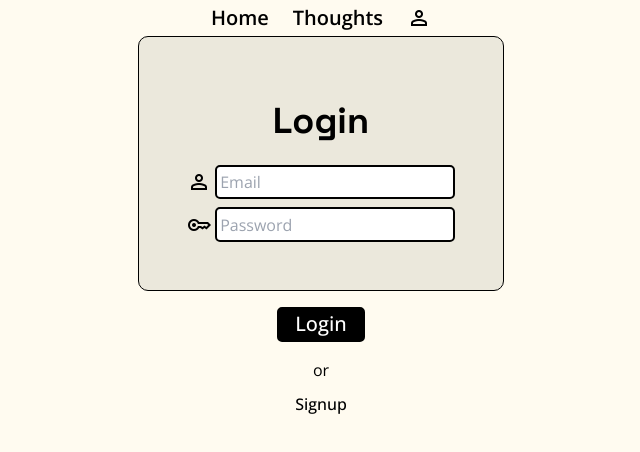
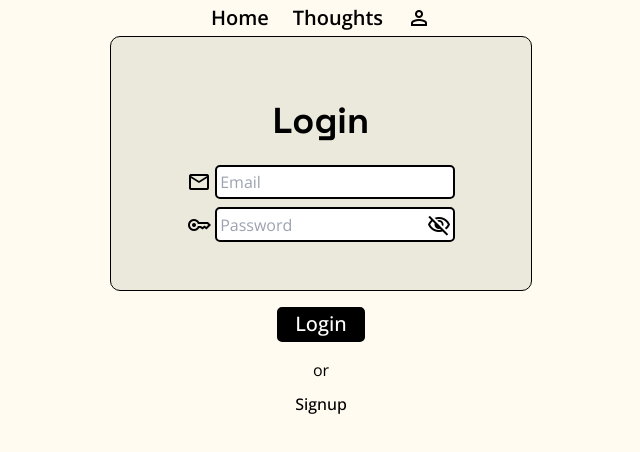
Before and after one commit to MAHARSHI025/fullnext, a Next.js app: page /login in a window 1280 px wide. Shown: the top 452 px of the page, without its empty margins (319-959 px from the left). Built offline with nearby package versions, Linux system fonts and the light colour scheme.

Commit message:
eye update

```diff
--- a/src/app/api/users/updateuser/route.js
+++ b/src/app/api/users/updateuser/route.js
@@ -11,10 +11,10 @@ export async function POST(NextRequest) {
     try {
 
         const reqbody = await NextRequest.json()
-        const { upthought, color, typer } = reqbody
+        const { thought, color, typer } = reqbody
         // console.log(reqbody);
 
-        if (upthought === "") {
+        if (thought === "") {
             return NextResponse.json({
                 error: "input is not given",
                 Status: 400,
@@ -36,7 +36,7 @@ export async function POST(NextRequest) {
         let userdetail = jwt.verify(tokenvalue, process.env.TOKENSECRET,)
         // console.log(userdetail.id);
 
-        let user = await User.findByIdAndUpdate(userdetail.id, { $set: { thought: upthought, color: color, typer: typer } })
+        let user = await User.findByIdAndUpdate(userdetail.id, { $set: { thought: thought, color: color, typer: typer } })
         await user.save()
 
         // console.log(updateduser);
--- a/src/app/components/Update.js
+++ b/src/app/components/Update.js
@@ -5,7 +5,7 @@ import toast, { Toaster } from 'react-hot-toast';
 function Update() {
 
   const [user, setuser] = useState({
-    upthought: "",
+    thought: "",
     color: "transparent",
     typer: "think",
   })
@@ -13,6 +13,7 @@ function Update() {
   const [value, setvalue] = useState("Think");
 
   const updater = async () => {
+
     try {
       const toastId = toast.loading('Please wait..');
       const response = await axios.post("/api/users/updateuser", user)
@@ -92,12 +93,12 @@ function Update() {
         <form className=" flex justify-center items-center flex-col gap-2" >
           <h1 className='space font-bold text-4xl my-4'>Want to update?</h1>
           <div className=' flex gap-2'>
-            <span class="material-symbols-outlined m-0 mt-1">
+            <span className="material-symbols-outlined m-0 mt-1">
               psychology
             </span>
             <textarea type="text"
               value={user.password}
-              onChange={(e) => setuser({ ...user, upthought: e.target.value })}
+              onChange={(e) => setuser({ ...user, thought: e.target.value })}
               placeholder='Enter your thought'
               required
             />
@@ -114,7 +115,7 @@ function Update() {
                 onClick={toggleDropdown}
               >
                 {value}
-                <span class="material-symbols-outlined m-0">
+                <span className="material-symbols-outlined m-0">
                   expand_more
                 </span>
               </h1>
--- a/src/app/globals.css
+++ b/src/app/globals.css
@@ -79,7 +79,10 @@ body {
   background-color: black;
   font-weight: 500;
 }
-
+.align{
+  position: relative;
+  right: 2rem;
+}
 .main {
   color: white;
   /* background-color: #fffbf0; */
--- a/src/app/login/page.js
+++ b/src/app/login/page.js
@@ -10,6 +10,8 @@ function Login() {
 
   const router = useRouter()
 
+  const [icon, seticon] = useState(false);
+  const [password, setpassword] = useState(false);
   const [user, setuser] = useState({
     email: "",
     password: "",
@@ -45,6 +47,10 @@ function Login() {
     }
   }
 
+  let visible = () => {
+    seticon(!icon)
+    setpassword(!password)
+  }
 
 
 
@@ -56,7 +62,7 @@ function Login() {
           <h1 className=' font-bold text-4xl my-4 space'>Login</h1>
           <div className=' flex justify-center items-center gap-1'>
             <span class="material-symbols-outlined m-0">
-              person
+              mail
             </span>
             <input type="email"
               value={user.email}
@@ -66,16 +72,21 @@ function Login() {
             />
           </div>
 
-          <div className=' flex justify-center items-center gap-1'>
+          <div className=' flex justify-center items-center gap-1 ml-7'>
             <span class="material-symbols-outlined m-0">
               key
             </span>
-            <input type="password"
+            <input type={password ? "text" : "password"}
               value={user.password}
               onChange={(e) => setuser({ ...user, password: e.target.value })}
               placeholder='Password'
               required
             />
+            <div className=' absolute align cursor-pointer flex items-center'>
+              <span class="material-symbols-outlined m-0 select-none" onClick={visible}>
+                {icon ? "visibility" : "visibility_off"}
+              </span>
+            </div>
           </div>
         </form>
         <button type="submit" onClick={onlogin} id='signup' className=' text-xl my-2'>Login</button>
--- a/src/app/signup/page.js
+++ b/src/app/signup/page.js
@@ -10,6 +10,8 @@ function Signup() {
   const router = useRouter()
   const [isOpen, setIsOpen] = useState(false);
   const [value, setvalue] = useState("Think");
+  const [icon, seticon] = useState(false);
+  const [password, setpassword] = useState(false);
 
   const [user, setuser] = useState({
     email: "",
@@ -98,6 +100,11 @@ function Signup() {
     }
   }
 
+  let visible = () => {
+    seticon(!icon)
+    setpassword(!password)
+  }
+
 
 
 
@@ -109,6 +116,7 @@ function Signup() {
         <div className="formal flex-col" >
           <form className=" flex justify-center items-center flex-col gap-2" >
             <h1 className=' font-bold text-4xl my-4 space'>Signup</h1>
+
             <div className=' flex justify-center items-center gap-1'>
               <span class="material-symbols-outlined m-0">
                 person
@@ -133,16 +141,21 @@ function Signup() {
               />
             </div>
 
-            <div className=' flex justify-center items-center gap-1'>
+            <div className=' flex justify-center items-center gap-1 ml-7'>
               <span class="material-symbols-outlined m-0">
                 key
               </span>
-              <input type="password"
+              <input type={password? "text":"password"}
                 value={user.password}
                 onChange={(e) => setuser({ ...user, password: e.target.value })}
                 placeholder='Password'
                 required
               />
+              <div className=' absolute align cursor-pointer flex items-center'>
+                <span class="material-symbols-outlined m-0 select-none" onClick={visible}>
+                  {icon ? "visibility" : "visibility_off"}
+                </span>
+              </div>
             </div>
 
             <div className=' flex justify-center items-start  gap-1'>
@@ -190,8 +203,6 @@ function Signup() {
               </div>
             </div>
 
-
-
             <div className=' flex flex-row justify-center items-center gap-2 flex-wrap'>
               <h1>Get color as your mood</h1>
               <input
```
Also changed, not shown: 1 other file (tests, documents, lock files or other folders).
